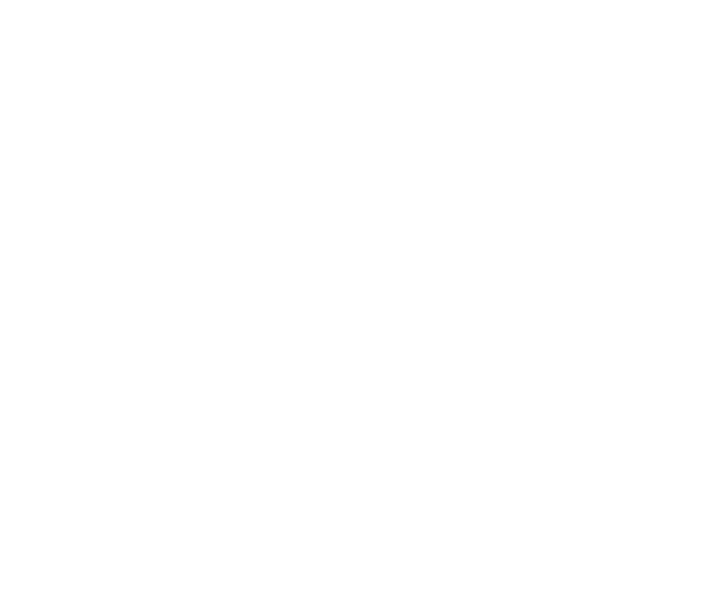
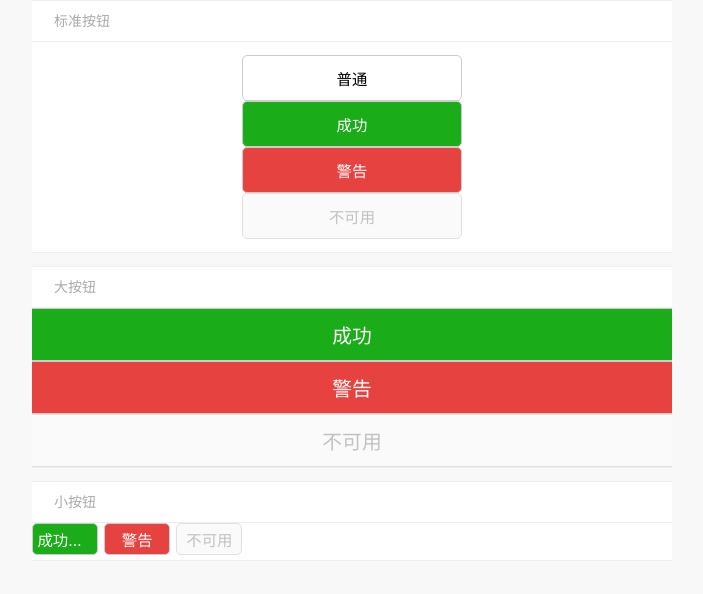
Before and after one commit to rujptw/mobile-ui-practice, a plain HTML site: page demo/button.html in a window 1280 px wide. Shown: the whole page, without its empty margins (288-991 px from the left). Drawn offline with Linux system fonts and the light colour scheme.

Commit message:
update:finish button component

```diff
--- a/demo/button.html
+++ b/demo/button.html
@@ -1,22 +1,60 @@
 <!--
  * @Date: 2020-10-27 09:59:34
  * @LastEditors: sam
- * @LastEditTime: 2020-10-27 11:30:38
+ * @LastEditTime: 2020-10-28 16:04:14
  * @FilePath: /mobile-ui-practice/demo/button.html
 -->
 <!DOCTYPE html>
 <html lang="en">
+
 <head>
     <meta charset="UTF-8">
     <meta name="viewport" content="width=device-width, initial-scale=1.0">
     <title>按钮</title>
+    <link rel="stylesheet" href="../src/ui.css">
     <style>
-        .body{
-            flex-sh
-        }
+        /* .tt-btn{
+            display: block;
+            overflow: hidden;
+            width: 5rem;
+            height: 2rem;
+            text-align: center;
+            line-height: 2rem;
+            border:1px solid #eee;
+            border-radius: 3px;
+            font-size:.8rem;
+            white-space: nowrap;
+            text-overflow: ellipsis;
+        } */
     </style>
 </head>
+
 <body>
+    <div class="tt-content">
+        <div class="tt-panel-title">标准按钮</div>
+        <div class="tt-panel-body">
+            <a class="tt-btn">普通</a>
+            <a class="tt-btn tt-btn-primary">成功</a>
+            <a class="tt-btn tt-btn-warning">警告</a>
+            <a class="tt-btn tt-btn-disabled">不可用</a>
+        </div>
+    </div>
+    <div class="tt-content">
+        <div class="tt-panel-title">大按钮</div>
+        <div class="tt-panel-body no-padding">
+            <a class="tt-btn tt-btn-primary tt-btn-large">成功</a>
+            <a class="tt-btn tt-btn-warning tt-btn-large">警告</a>
+            <a class="tt-btn tt-btn-disabled tt-btn-large">不可用</a>
+        </div>
+    </div>
+    <div class="tt-content">
+        <div class="tt-panel-title">小按钮</div>
+        <div class="tt-panel-body no-padding">
+            <a class="tt-btn tt-btn-primary tt-btn-small">成功了啊</a>
+            <a class="tt-btn tt-btn-warning tt-btn-small">警告</a>
+            <a class="tt-btn tt-btn-disabled tt-btn-small">不可用</a>
+        </div>
+    </div>
+</body>
 
-</body>
 </html>
--- /dev/null
+++ b/src/button.css
@@ -0,0 +1,61 @@
+/*
+ * @Date: 2020-10-28 15:31:02
+ * @LastEditors: sam
+ * @LastEditTime: 2020-10-28 16:03:26
+ * @FilePath: /mobile-ui-practice/src/button.css
+ */
+
+/* 按钮默认样式 */
+.tt-btn{
+    display: block;
+    position: relative;
+    width: 10rem;
+    margin: 0 auto;
+    padding:.5rem 0;
+    box-sizing: border-box;
+    border: 1px solid #ccc;
+    font-size: .7rem;
+    text-align: center;
+    color: #000;
+    border-radius: 5px;
+    overflow: hidden;
+    white-space: nowrap;
+    text-overflow: ellipsis;
+    user-select: none;
+}
+
+/* 主按钮样式,用交集选择器防止样式扩散 */
+.tt-btn.tt-btn-primary{
+    background: #1aad19;
+    color: #fff;
+}
+
+/* 警告按钮样式 */
+.tt-btn.tt-btn-warning{
+    background: #e64340;
+    color: #fff;
+}
+
+/* 不可用按钮样式 */
+.tt-btn.tt-btn-disabled{
+    background-color: #f7f7f7;
+    color: #999;
+    opacity: .6;
+}
+
+/* 大按钮样式 */
+.tt-btn.tt-btn-large{
+    width: 100%;
+    font-size:.9rem;
+    border-radius: 0;
+    border-left: 0;
+    border-right: 0;
+}
+
+/* 小按钮样式 */
+.tt-btn.tt-btn-small{
+    display: inline-block;
+    width: 3rem;
+    padding:.2rem .2rem;
+    font-size: .7rem;
+}
--- a/src/ui.css
+++ b/src/ui.css
@@ -1,7 +1,7 @@
 /*
  * @Date: ,: 2020-10-20 21:21:53
  * @LastEditors: sam
- * @LastEditTime: 2020-10-26 16:55:12
+ * @LastEditTime: 2020-10-28 16:05:13
  * @FilePath: /mobile-ui-practice/src/ui.css
  */
  /* css reset */
@@ -17,4 +17,6 @@
  /* 导航条样式 */
  @import './navbar.css';
  /* 输入框样式 */
- @import './input.css'
+ @import './input.css';
+ /* 按钮样式 */
+ @import './button.css';
```
